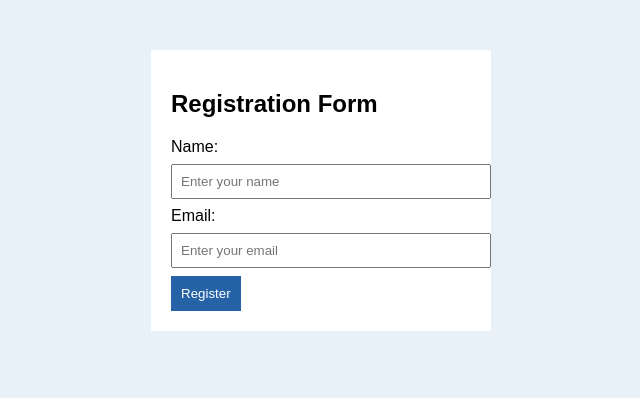
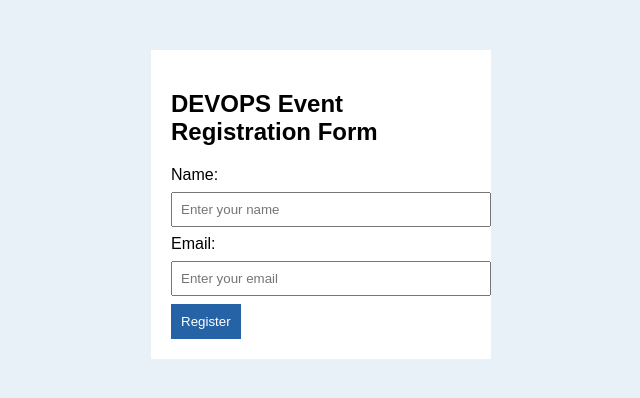
Before and after one commit to mohd-azam33/devops, a plain HTML site: page index.html in a window 1280 px wide. Shown: the whole page, without its empty margins (319-959 px from the left). Drawn offline with Linux system fonts and the light colour scheme.

Commit message:
update registration form heading

```diff
--- a/index.html
+++ b/index.html
@@ -31,7 +31,7 @@
 </head>
 <body>
   <form>
-    <h2>Registration Form</h2>
+    <h2>DEVOPS Event Registration Form</h2>
 
     <label>Name:</label><br>
     <input type="text" placeholder="Enter your name"><br>
```
